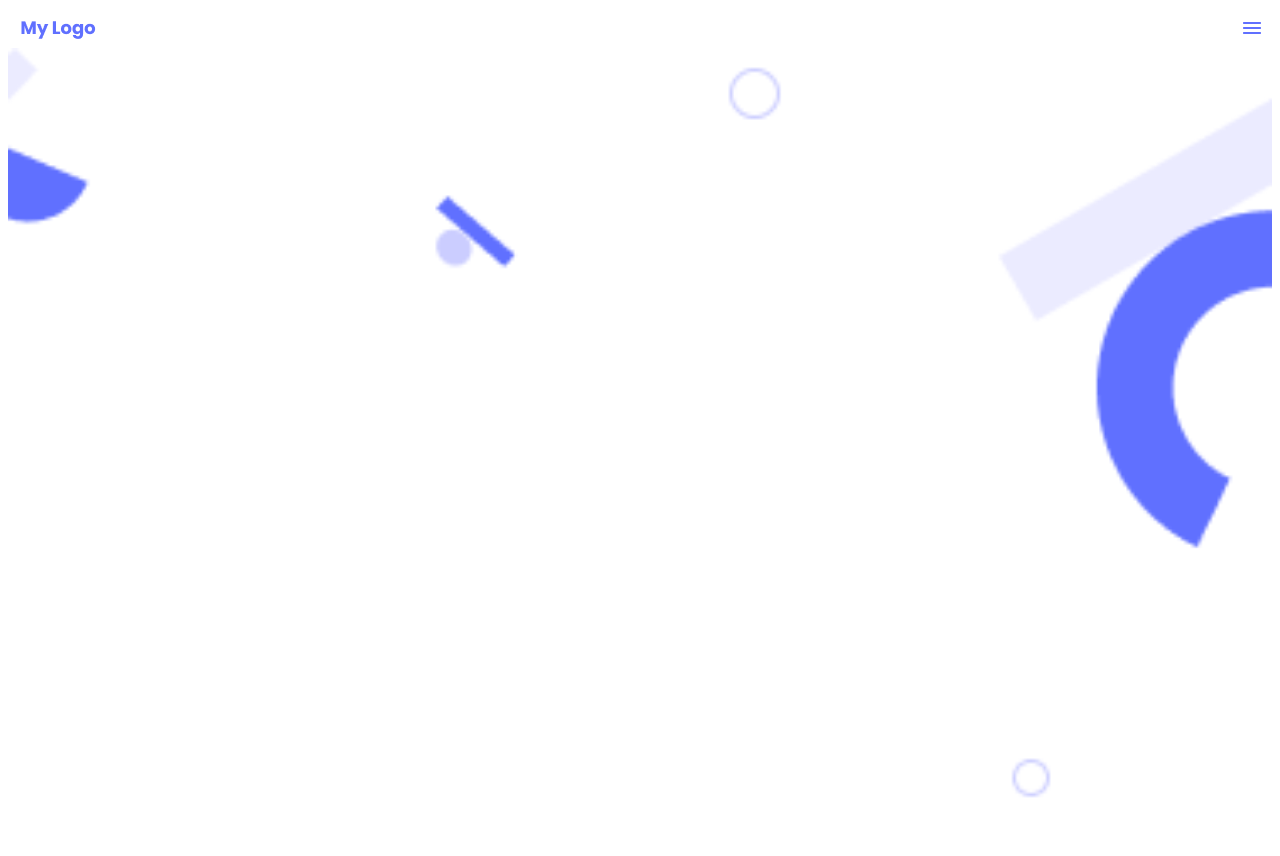
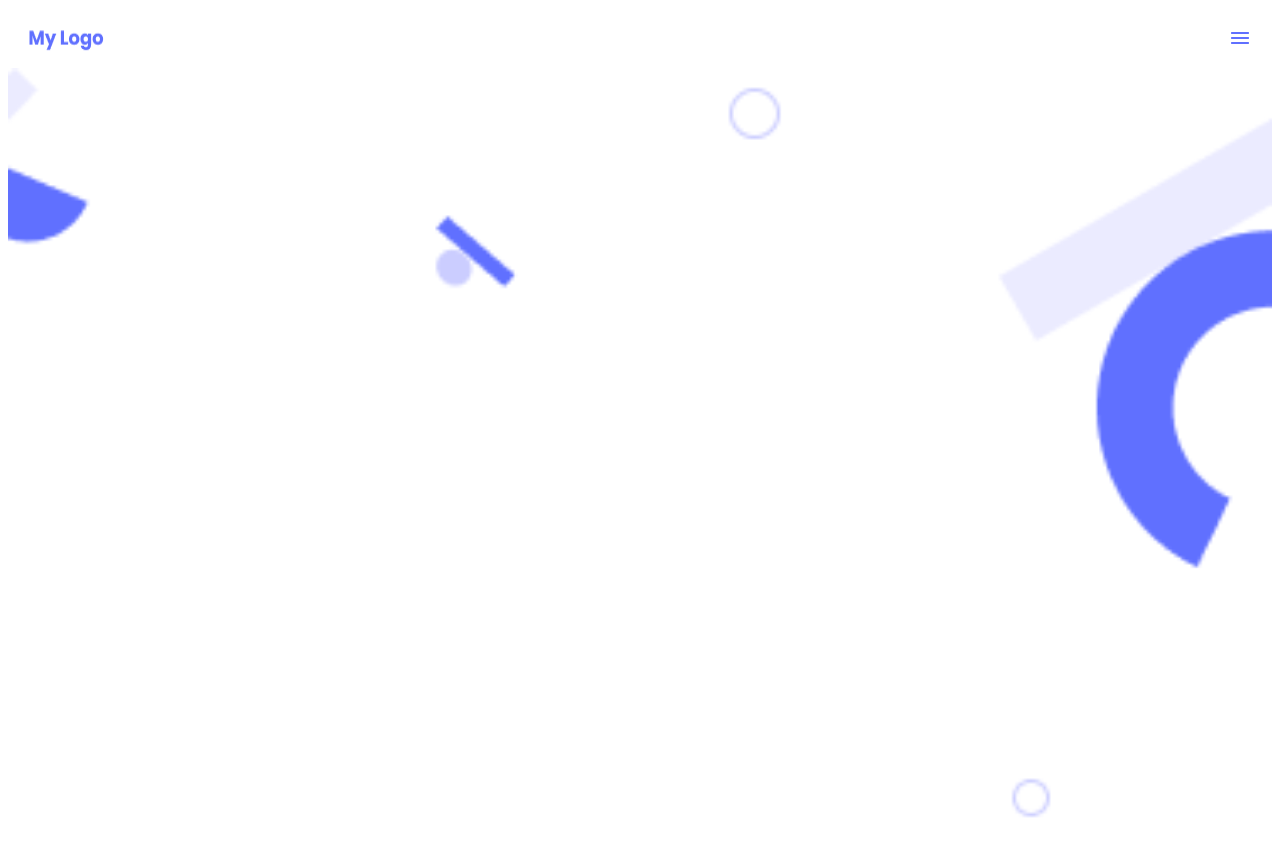
Before and after one commit to Otromascomotu/My-Portfolio-setup-and-mobile-first, a website: page index.html in a window 1280 px wide. Shown: the top 856 px of the page. Drawn offline with Linux system fonts and the light colour scheme.

Commit message:
Add class my-logo at line 16 & class hamburguer-menu at line 17 in html file and apply styles from .css file

```diff
--- a/index.html
+++ b/index.html
@@ -13,8 +13,8 @@
 <body>
 
     <header class="header">
-      <img src="./imgs/my-logo/my-logo.png" />
-      <img src="./imgs/hamburguer-menu/hamburguer-menu-icon-enabled.png" />
+      <img class="hamburguer-menu" src="./imgs/my-logo/my-logo.png" />
+      <img class="my-logo" src="./imgs/hamburguer-menu/hamburguer-menu-icon-enabled.png" />
 
     </header>
     <main class="headline-container">
--- a/style.css
+++ b/style.css
@@ -1,6 +1,14 @@
 .header {
   display: flex;
   justify-content: space-between;
+}
+
+.my-logo {
+  padding: 10px 12px;
+}
+
+.hamburguer-menu {
+  padding: 8px;
 }
 
 h1 {
```
